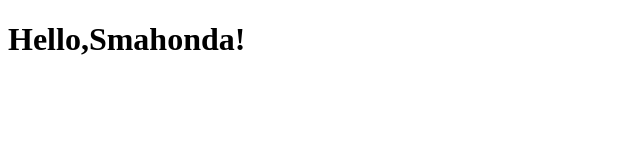
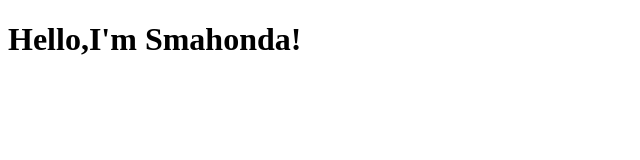
Before and after one commit to SmaHonda/github.io, a plain HTML site: page index.html in a window 1280 px wide. Shown: the whole page, without its empty margins (0-640 px from the left). Drawn offline with Linux system fonts and the light colour scheme.

Commit message:
Update index.html

```diff
--- a/index.html
+++ b/index.html
@@ -5,6 +5,9 @@
     <title>司馬宏達</title>
   </head>
   <body>
-    <h1>Hello,Smahonda!</h1>
+    <h1>Hello,I'm Smahonda!</h1>
+    <script>
+        alert('Hello Sophia');
+    </script>
   </body>
 </html>
```
